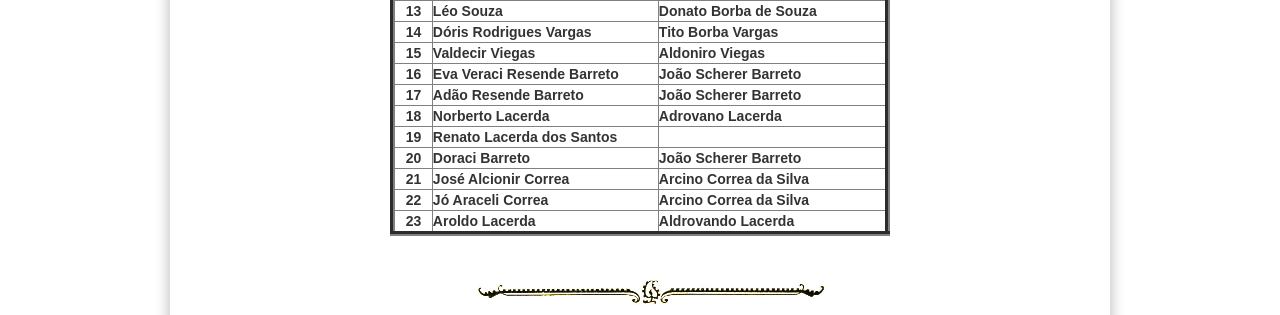
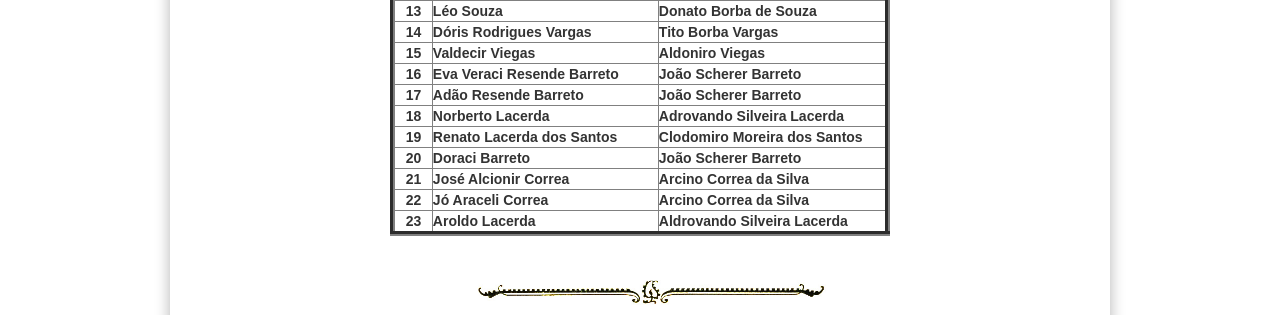
Before and after one commit to claudiovargas1955/claudiovargas1955.github.io, a Jekyll site: the page built from _pages/ensino-da-iasd-bosque.html, in a window 1280 px wide. Shown: the part 1802-2117 px from the top of the page. Built offline with Jekyll 4.4.1, drawn with Linux system fonts in a browser that asks for light colours; some web fonts are replaced.

Commit message:
Update ensino-da-iasd-bosque.html

```diff
--- a/_pages/ensino-da-iasd-bosque.html
+++ b/_pages/ensino-da-iasd-bosque.html
@@ -367,13 +367,13 @@ tr:hover{
            <tr>
            <td align="center" width="50px"><b>18</b></td>
            <td align="left" width="300px"><b>Norberto Lacerda</b></td>
-           <td align="left" width="300px"><b>Adrovano Lacerda</b></td>
+           <td align="left" width="300px"><b>Adrovando Silveira Lacerda</b></td>
         </tr>
 
            <tr>
            <td align="center" width="50px"><b>19</b></td>
            <td align="left" width="300px"><b>Renato Lacerda dos Santos</b></td>
-           <td align="left" width="300px"><b></b></td>
+           <td align="left" width="300px"><b>Clodomiro Moreira dos Santos</b></td>
         </tr>
 
            <tr>
@@ -396,7 +396,7 @@ tr:hover{
         <tr>
            <td align="center" width="50px"><b>23</b></td>
            <td align="left" width="300px"><b>Aroldo Lacerda</b></td>
-           <td align="left" width="300px"><b>Aldrovando Lacerda</b></td>
+           <td align="left" width="300px"><b>Aldrovando Silveira Lacerda</b></td>
         </tr>
 
 
```
